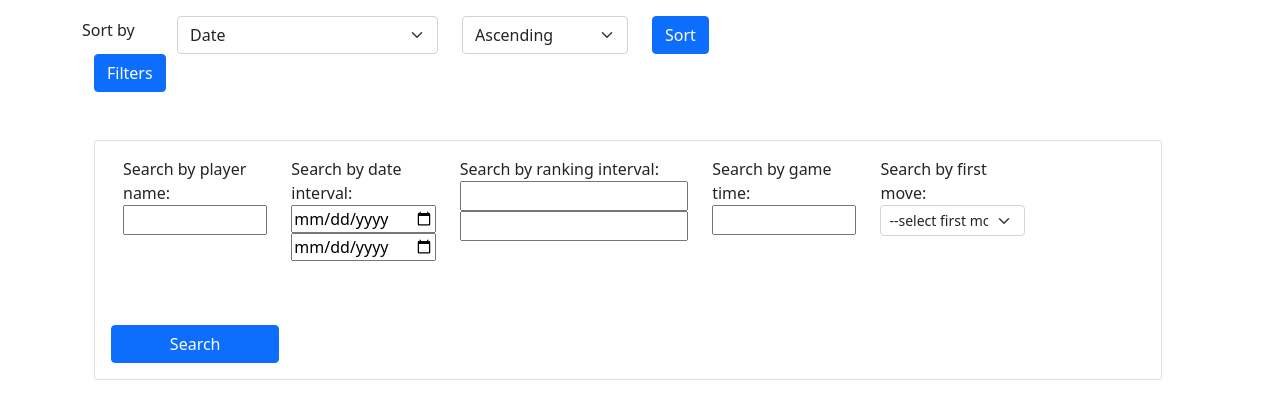
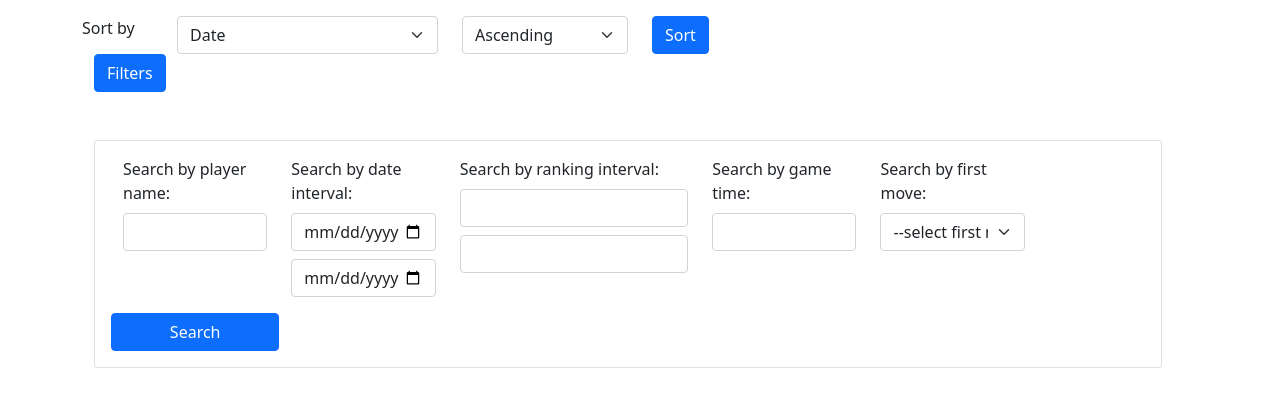
Before and after one commit to Kamil153/chessarchive, a Django app: page /game/ in a window 1280 px wide, after a click on "Filters". Shown: the part 76-495 px from the top of the page. Run offline with Django 3.2, Linux system fonts and the light colour scheme; the visitor is signed in with stand-in values (Sample User, id 1); data that the repository does not hold is empty.

Commit message:
change form fields style

```diff
--- a/archive/templates/list.html
+++ b/archive/templates/list.html
@@ -8,7 +8,7 @@
 <form method="get" action="{% url 'list' %}" class="mt-3">
   <div class="row">
     <div class="col-xl-1">
-      <label for="sort_by_id" class="align-middle">Sort by</label>
+      <label for="sort_by_id" class="align-middle form-label">Sort by</label>
     </div>
     <div class="col-xl-3">
       <select id="sort_by_id" name="sort_by" class="form-select">
@@ -38,27 +38,27 @@
       <div class="card card-body row container">
         <form method="get" action="{% url 'list' %}" class="row ">
           {% csrf_token %}
-          <div class="form-group col-xl-2 col-md-6 d-flex flex-column mb-5">
-            <label>Search by player name:</label>
-            <input id="player_name" name="player_name">
-          </div>
-          <div class="form-group col-xl-2 col-md-6 d-flex flex-column mb-5">
-            <label>Search by date interval:</label>
-            <input name="date_from" id="date_from" type="date">
-            <input name="date_to" id="date_to" type="date">
-          </div>
-          <div class="form-group col-xl-3 col-md-6 d-flex flex-column mb-5">
-            <label>Search by ranking interval:</label>
-            <input name="ranking_from" id="ranking_from" type="number">
-            <input name="ranking_to" id="ranking_to" type="number">
-          </div>
-          <div class="form-group col-xl-2 col-md-6 d-flex flex-column mb-5" >
-            <label>Search by game time:</label>
-            <input type="number" min="1" name="game_time" id="game_time">
+          <div class="form-group col-xl-2 col-md-6 d-flex flex-column">
+            <label class="form-label">Search by player name:</label>
+            <input id="player_name" name="player_name" class="form-control">
           </div>
           <div class="form-group col-xl-2 col-md-6 d-flex flex-column">
-            <label>Search by first move:</label>
-            <select id="first_move" name="first_move" class="form-select form-select-sm mr-3">
+            <label class="form-label">Search by date interval:</label>
+            <input name="date_from" id="date_from" type="date" class="form-control mb-2">
+            <input name="date_to" id="date_to" type="date" class="form-control">
+          </div>
+          <div class="form-group col-xl-3 col-md-6 d-flex flex-column">
+            <label class="form-label">Search by ranking interval:</label>
+            <input name="ranking_from" id="ranking_from" type="number" class="form-control mb-2">
+            <input name="ranking_to" id="ranking_to" type="number" class="form-control">
+          </div>
+          <div class="form-group col-xl-2 col-md-6 d-flex flex-column" >
+            <label class="form-label">Search by game time:</label>
+            <input type="number" min="1" name="game_time" id="game_time" class="form-control">
+          </div>
+          <div class="form-group col-xl-2 col-md-6 d-flex flex-column">
+            <label class="form-label">Search by first move:</label>
+            <select id="first_move" name="first_move" class="form-select">
               <option disabled selected value="False">--select first move--</option>
               <option name="e4">e4</option>
               <option name="e4">d4</option>
```
